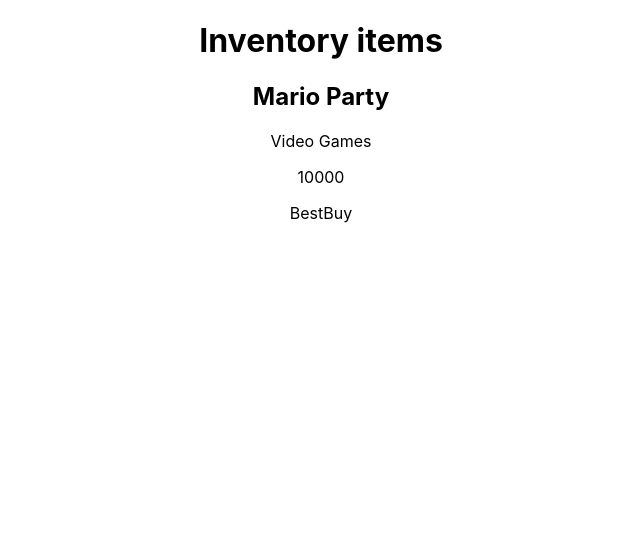
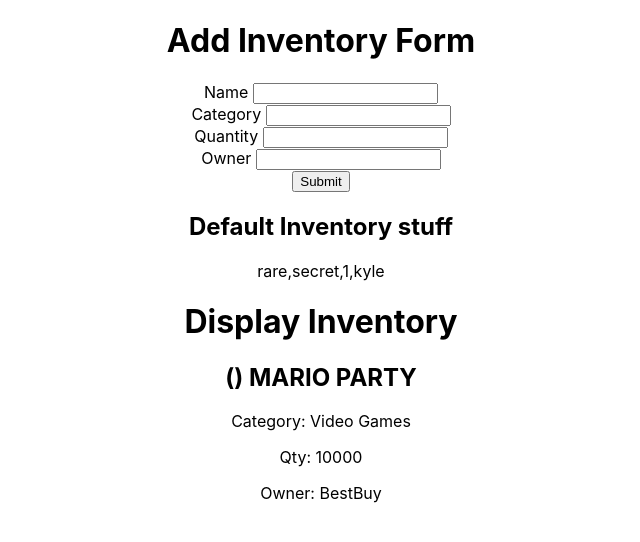
Before and after one commit to karjenwong/inventory, a React (Create React App) app in the folder inventory_test/: page / in a window 1280 px wide. Shown: the top 542 px of the page, without its empty margins (319-959 px from the left). Built offline with nearby package versions, Linux system fonts and the light colour scheme; no server answers.

Commit message:
new feature: added form to add new inventory

```diff
--- a/inventory_test/src/App.js
+++ b/inventory_test/src/App.js
@@ -1,38 +1,83 @@
-import React, {useState, useEffect} from 'react';
-import './App.css';
-import axios from 'axios'
-import Items from './components/Items'
+import React, { useState, useEffect } from "react";
+import "./App.css";
+import axios from "axios";
+import Items from "./components/Items";
 
-function App()  {
-const [data, setData] = useState([{ "name": "Mario Party",
-"category": "Video Games",
-"qty": 10000,
-"owner": "BestBuy"
-}])
+function App() {
+  const [data, setData] = useState([
+    {
+      name: "Mario Party",
+      category: "Video Games",
+      qty: 10000,
+      owner: "BestBuy"
+    }
+  ]);
 
-useEffect( ()=> {
-  axios.post("http://localhost:8080/addinventory",
-    { "name": "Mario Party",
-      "category": "Video Games",
-      "qty": 10000,
-      "owner": "BestBuy"
-    }
-  ).then(x=> setData(x.data.response))
-  console.log('hi')
-},[])
+  const [form, setForm] = useState({
+    name: "rare",
+    category: "secret",
+    qty: 1,
+    owner: "kyle"
+  });
 
+  useEffect(() => {
+    axios
+      .post("http://localhost:8080/addinventory", {
+        name: "Mario Party",
+        category: "Video Games",
+        qty: 10000,
+        owner: "BestBuy"
+      })
+      .then(x => setData(x.data.response))
+      .then(console.log("fetched data"));
+  }, []);
 
+  const fill = v => {
+    form[v.target.name] = v.target.value;
+    setForm({ ...form });
+  };
 
-return (
-  <div className="App">
-    <h1>Inventory items</h1>
-    {Items(data)}
+  let add =()=> {
+    console.log(form)
+    axios
+      .post("http://localhost:8080/addinventory", form)
+      .then(x => setData(x.data.response))
+  }
+  return (
+    <div className="App">
+      <div>
+        <h1>Add Inventory Form</h1>
+        <form>
+          <div>
+            <label>Name </label>
+            <input type="text" name="name" onChange={fill} />
+          </div>
+          <div>
+            <label>Category </label>
+            <input type="text" name="category" onChange={fill} />
+          </div>
 
-  </div>
-)
-
-
-
+          <div>
+            <label>Quantity </label>
+            <input type="text" name="qty" onChange={fill} />
+          </div>
+          <div>
+            <label>Owner </label>
+            <input type="text" name="owner" onChange={fill} />
+          </div>
+          <button type="button" onClick={add}>Submit</button>
+        </form>
+        <h2>Default Inventory stuff</h2>
+        <div>
+          {form.name},{form.category},{form.qty},{form.owner}
+        </div>
+      </div>
+      <div>
+        <h1>Display Inventory</h1>
+        {Items(data)}
+      </div>
+    </div>
+  );
 }
 
 export default App;
--- a/inventory_test/src/components/Items.js
+++ b/inventory_test/src/components/Items.js
@@ -1,16 +1,17 @@
 import React from 'react';
 
 function Items(test)  {
- return test.map(item=> (
-  <div>
-  <h2>{item.name}</h2>
-    <p>{item.id}</p>
-    <p>{item.category}</p>
-    <p>{item.qty}</p>
-    <p>{item.owner}</p>
-</div>
- ))
-
+  return test.map(item=> {
+    item.name = item.name.toUpperCase()
+    return (
+    <div>
+      <h2>({item.uid}) {item.name}</h2>
+        <p>Category: {item.category}</p>
+        <p>Qty: {item.qty}</p>
+        <p>Owner: {item.owner}</p>
+    </div>
+    )
+  })
 }
 
 export default Items;
```
